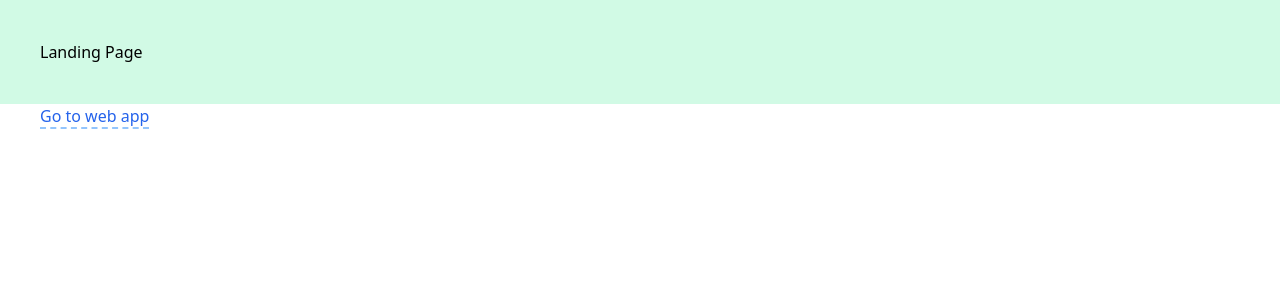
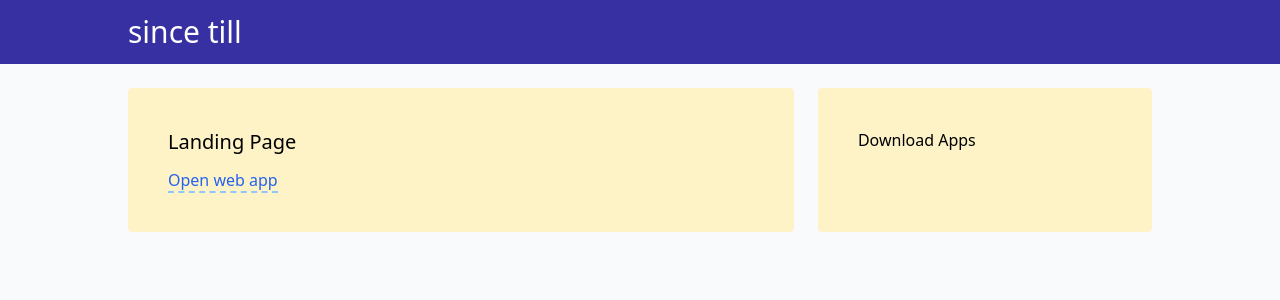
Before and after one commit to betawxy/sincetill, a Next.js app in the folder web/: page / in a window 1280 px wide. Shown: the top 300 px of the page. Built offline with nearby package versions, Linux system fonts and the light colour scheme; no server answers.

Commit message:
basic landing page

```diff
--- a/web/pages/index.tsx
+++ b/web/pages/index.tsx
@@ -3,11 +3,25 @@ import React from "react";
 
 export default function LandingPage() {
   return (
-    <div>
-      <div className="w-full bg-green-100 p-10">Landing Page</div>
-      <Link href="/items">
-        <span className="beta-link m-10">Go to web app</span>
-      </Link>
+    <div className="w-screen h-screen bg-gray-50">
+      <nav className="w-full h-16 bg-indigo-800">
+        <div className="container w-full h-16 mx-auto flex max-w-screen-lg">
+          <div className="flex self-center text-white text-3xl">since till</div>
+        </div>
+      </nav>
+      <main className="container mx-auto max-w-screen-lg">
+        <div className="flex my-6">
+          <div className="w-2/3 bg-yellow-100 p-10 rounded mr-3">
+            <h1 className="text-xl mb-3">Landing Page</h1>
+            <Link href="/items">
+              <span className="beta-link">Open web app</span>
+            </Link>
+          </div>
+          <div className="w-1/3 bg-yellow-100 p-10 rounded ml-3">
+            <div>Download Apps</div>
+          </div>
+        </div>
+      </main>
     </div>
   );
 }
```
